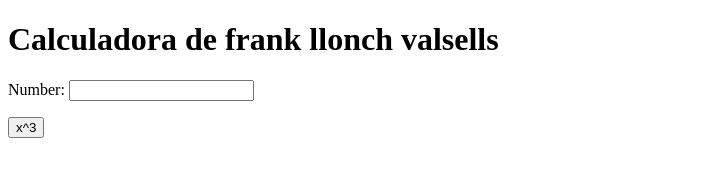
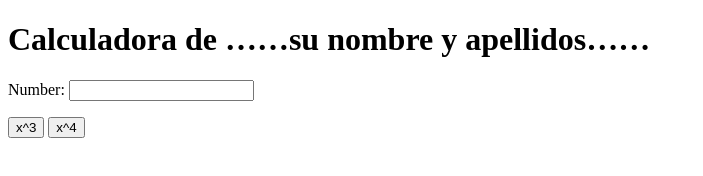
Before and after one commit to frankiyonki/my_calculator, a plain HTML site: page index.html in a window 1280 px wide. Shown: the whole page, without its empty margins (0-703 px from the left). Drawn offline with Linux system fonts and the light colour scheme.

Commit message:
Update index.html

```diff
--- a/index.html
+++ b/index.html
@@ -12,7 +12,7 @@
 
         <body>
 
-                 <h1>Calculadora de frank llonch valsells</h1>
+                 <h1>Calculadora de ……su nombre y apellidos……</h1>
 
                  Number:
 
@@ -21,6 +21,8 @@
                  <p>
 
                          <button onclick="cube()"> x^3 </button>
+
+                         <button onclick="power_4()"> x^4</button>
 
                  </p>
 
@@ -34,6 +36,14 @@
 
                          }
 
+                         function power_4() {
+
+                                  var num = document.getElementById("n1");
+
+                                  num.value = Math.pow(num.value, 4);
+
+                         }
+
                  </script>
 
         </body>
```
